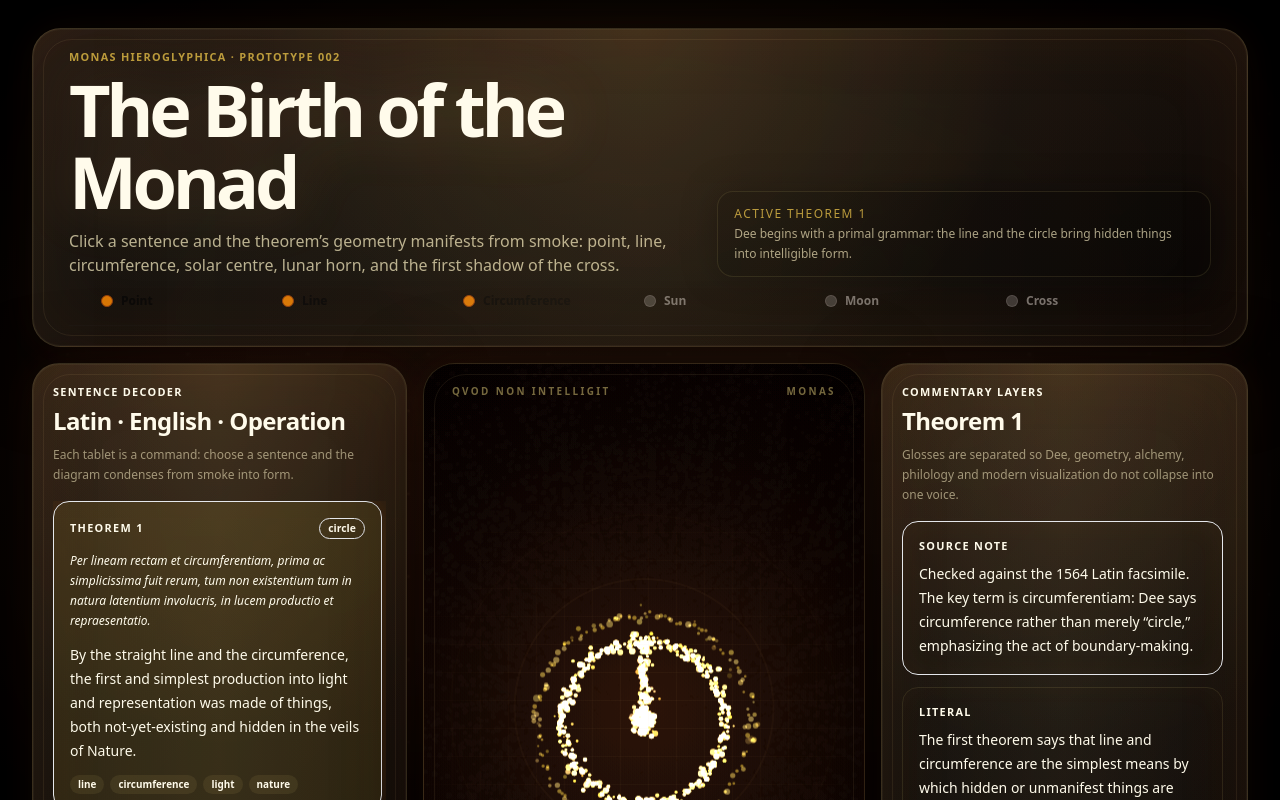
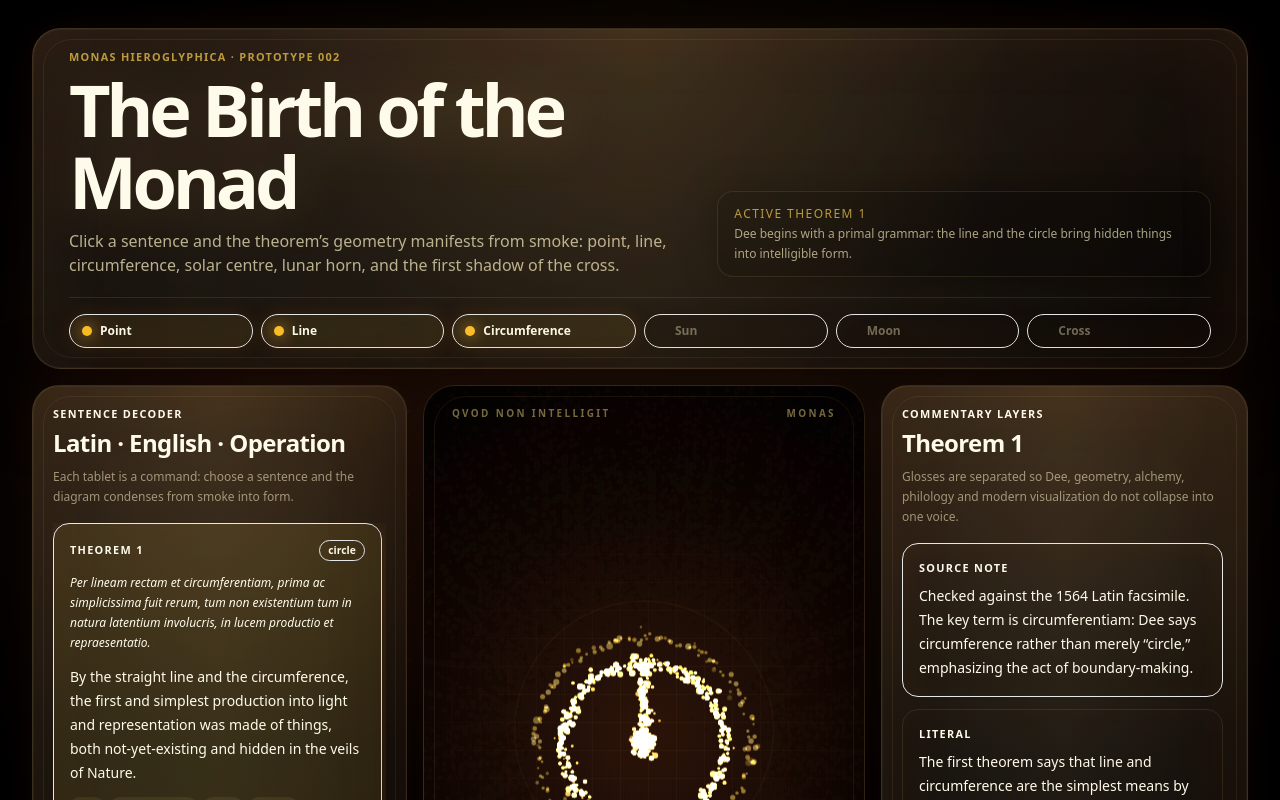
Before and after one commit to bookthief666/monas-hieroglyphica, a React (Vite) app: page / in a window 1280 px wide. Shown: the top 800 px of the page. Built offline with nearby package versions, Linux system fonts and the light colour scheme.

Commit message:
Restyle symbolic progress for dark ritual interface

```diff
--- a/src/components/SymbolProgress.tsx
+++ b/src/components/SymbolProgress.tsx
@@ -14,20 +14,25 @@ export default function SymbolProgress() {
   const activeIndex = phases.findIndex((item) => item.id === phase);
 
   return (
-    <nav className="border-b border-stone-800/20 px-4 py-4 sm:px-8" aria-label="Symbolic progress">
-      <ol className="grid grid-cols-3 gap-2 sm:grid-cols-6">
+    <nav className="mt-5 border-t border-amber-100/10 pt-4" aria-label="Symbolic progress">
+      <ol className="grid grid-cols-2 gap-2 sm:grid-cols-3 lg:grid-cols-6">
         {phases.map((item, index) => {
           const active = index <= activeIndex;
           return (
-            <li key={item.id} className="flex items-center gap-2">
+            <li
+              key={item.id}
+              className={`flex items-center gap-2 rounded-full border px-3 py-2 ${
+                active
+                  ? 'border-amber-300/28 bg-amber-300/[0.085] text-amber-50 shadow-[0_0_20px_rgba(209,121,35,0.12)]'
+                  : 'border-amber-100/8 bg-black/22 text-amber-100/40'
+              }`}
+            >
               <span
-                className={`h-3 w-3 rounded-full border ${
-                  active ? 'border-amber-800 bg-amber-600' : 'border-stone-500/40 bg-stone-400/30'
+                className={`h-2.5 w-2.5 rounded-full ${
+                  active ? 'bg-amber-400 shadow-[0_0_15px_rgba(255,180,63,0.88)]' : 'bg-amber-100/18'
                 }`}
               />
-              <span className={`text-xs font-semibold ${active ? 'text-stone-950' : 'text-stone-500'}`}>
-                {item.label}
-              </span>
+              <span className="text-xs font-bold">{item.label}</span>
             </li>
           );
         })}
```
